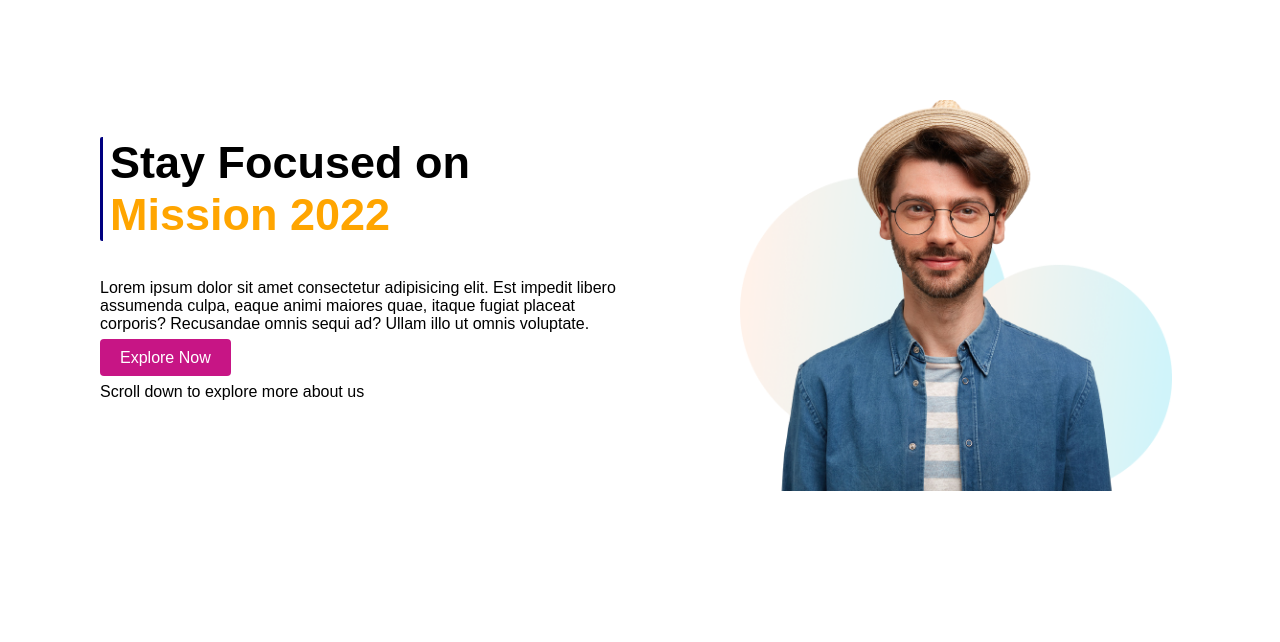
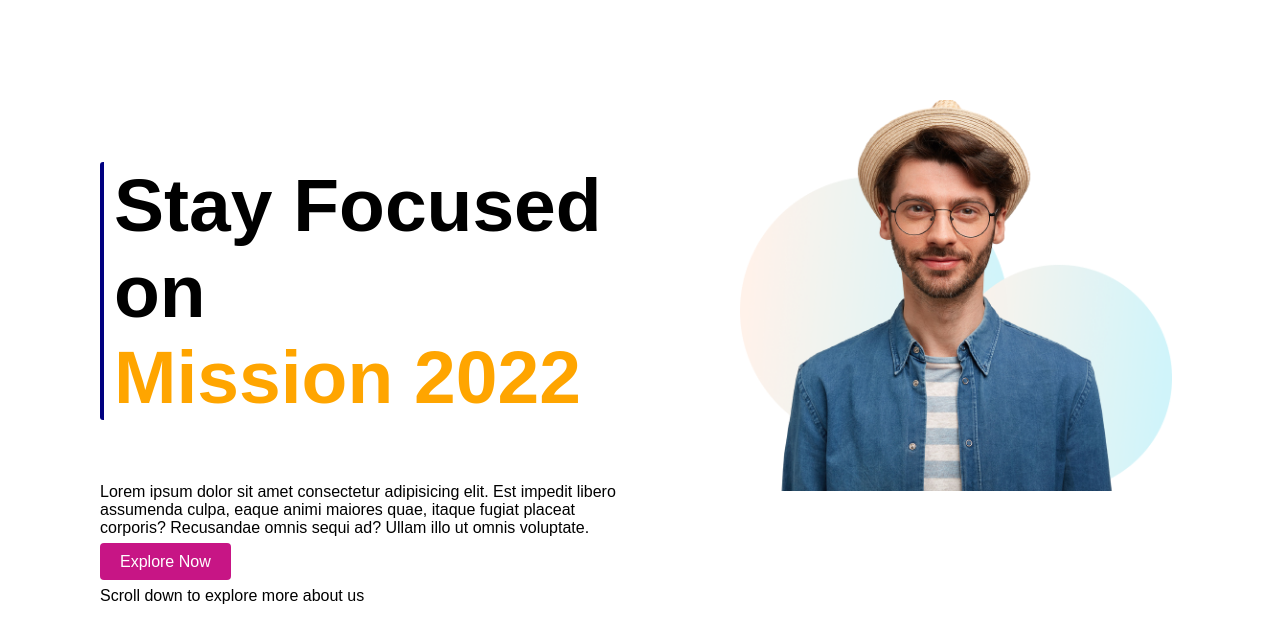
Before and after one commit to AmzadRakib/first-projectA, a plain HTML site: page index.html in a window 1280 px wide. Drawn offline with Linux system fonts and the light colour scheme; a web font is replaced by a local one.

Commit message:
mission outline modified

```diff
--- a/style.css
+++ b/style.css
@@ -27,11 +27,11 @@ body {
 }
 
 #left-border {
-    font-size: 30px;
+    font-size: 50px;
     font-weight: 700;
-    border-left: 3px solid navy;
-    border-radius: 2px;
-    padding-left: 7px;
+    border-left: 4px solid navy;
+    border-radius: 3px;
+    padding-left: 10px;
 }
 
 span {
```
